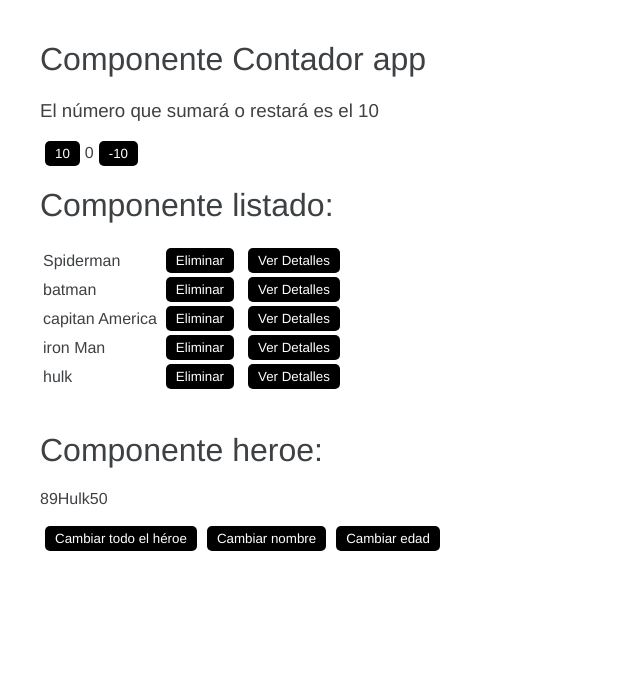
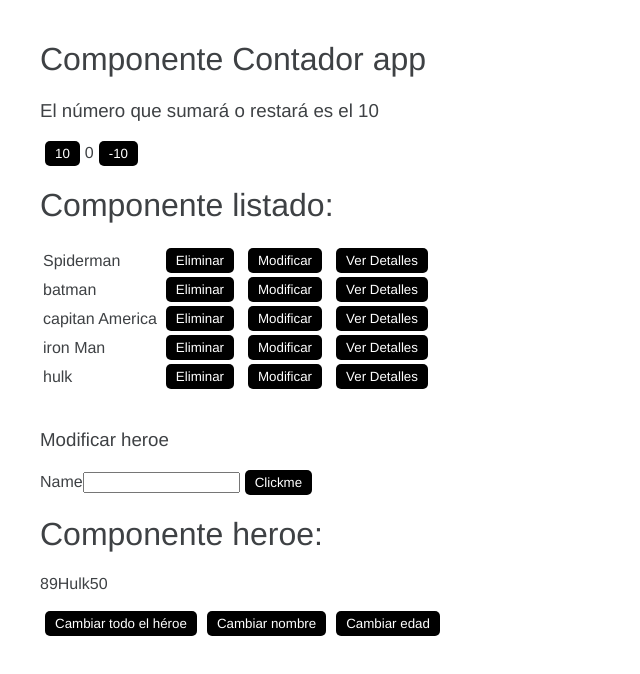
Before and after one commit to fvameric/DAW2_Angular_Heroes, an Angular app: page / in a window 1280 px wide. Shown: the top 674 px of the page, without its empty margins (0-640 px from the left). Built offline with nearby package versions, Linux system fonts and the light colour scheme.

Commit message:
Modificar nombre de héroe
Botón para modificar el nombre del héroe

```diff
--- a/src/app/heroes/listado/listado.component.html
+++ b/src/app/heroes/listado/listado.component.html
@@ -3,6 +3,7 @@
     <tr *ngFor="let heroe of heroes; let i = index">
         <td>{{heroe.nombre}}</td>
         <td><button type="button" (click)="eliminarHeroe(i)">Eliminar</button></td>
+        <td><button type="button" (click)="modificarHeroe(i)">Modificar</button></td>
         <td><button type="button" (click)="verDetallesHeroe(i)">Ver Detalles</button></td>
         <td *ngIf="seleccionado && indice == i">
             {{heroeDetalle.id}} - {{heroeDetalle.nombre}} - {{heroeDetalle.edad}}
@@ -11,3 +12,12 @@
 </table>
 <br>
 <div *ngIf="heroeEliminado.nombre">Se eliminó: {{heroeEliminado.nombre}}</div>
+
+<div>
+    <h3>Modificar heroe {{heroeModificado.nombre}}</h3>
+    <div>
+        <label for="name">Name</label>
+        <input type="text" id="username" name="username" #username>
+        <button type="button" (click)="clickme(username.value)">Clickme</button>
+    </div>
+</div>
--- a/src/app/heroes/listado/listado.component.ts
+++ b/src/app/heroes/listado/listado.component.ts
@@ -23,9 +23,13 @@ export class ListadoComponent implements OnInit {
   heroeDetalle: Heroe = {
     id: 0, nombre: '', edad: 0
   };
+  heroeModificado: Heroe = {
+    id: 0, nombre: '', edad: 0
+  };
 
   seleccionado: boolean = false;
   indice: number = 0;
+  indiceModificado: number = 0;
 
   constructor(
   ) { }
@@ -40,11 +44,10 @@ export class ListadoComponent implements OnInit {
     this.heroes.splice(i,1);
   }
 
-  /*
   modificarHeroe(i:number) {
-    this.heroes[indice].nombre = "LEMAO";
+    this.heroeModificado = this.heroes[i];
+    this.indiceModificado = i;
   }
-  */
 
   verDetallesHeroe(i:number) {
     this.indice = i;
@@ -52,4 +55,8 @@ export class ListadoComponent implements OnInit {
     this.heroeDetalle = this.heroes[i];
   }
 
+  clickme(str:string) {
+    this.heroes[this.indiceModificado].nombre = str;
+  }
+
 }
```
